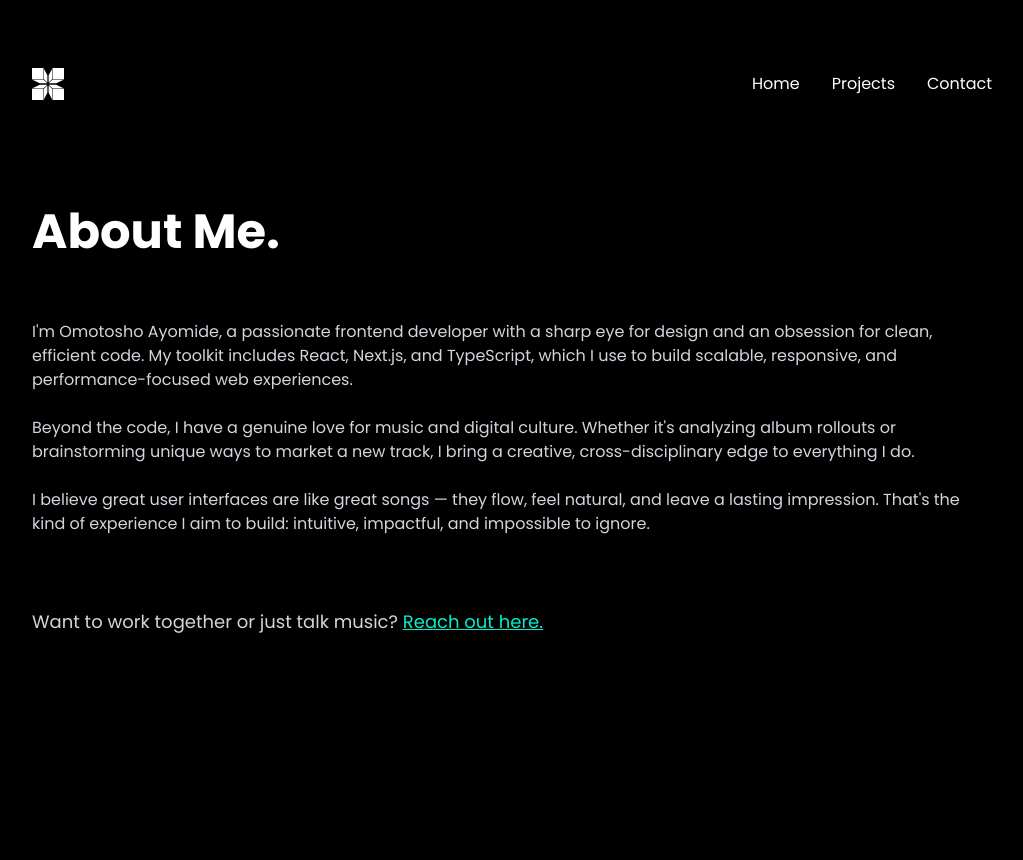
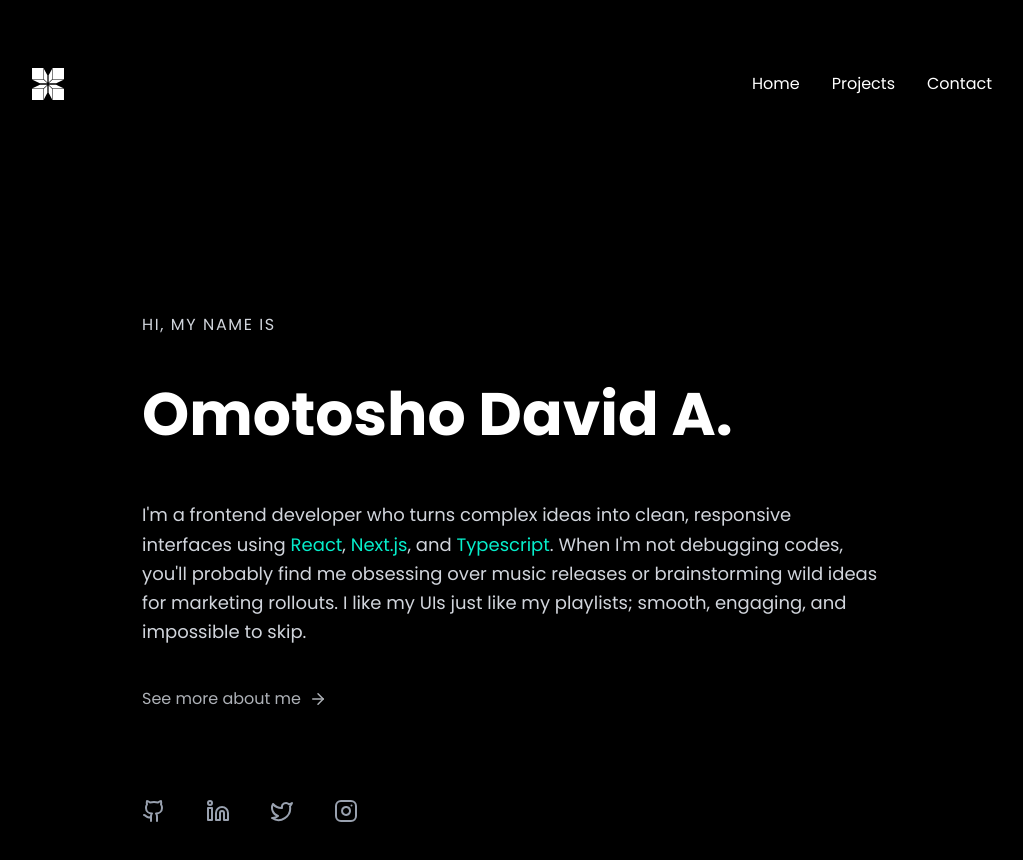
Before and after one commit to O-Midey/portfolio-v2, a Next.js app: page /about in a window 1280 px wide. Shown: the top 860 px of the page, without its empty margins (128-1151 px from the left). Built offline with nearby package versions, Linux system fonts and the light colour scheme.

Commit message:
Update page.tsx

```diff
--- a/app/about/page.tsx
+++ b/app/about/page.tsx
@@ -1,57 +1,88 @@
 "use client";
 import { motion } from "framer-motion";
-import Container from "../_components/Container";
+import { Github, Linkedin, Twitter, Instagram, ArrowRight } from "lucide-react";
+import Link from "next/link";
 
-export default function About() {
+export default function Home() {
   return (
-    <Container heading="About Me.">
-      {/* Intro Section */}
+    <main className="min-h-screen w-full md:max-w-[75%] mx-auto overflow-hidden flex items-center">
       <motion.div
+        className="px-2 md:px-20 max-w-5xl mx-auto w-full"
         initial={{ opacity: 0, y: 20 }}
         animate={{ opacity: 1, y: 0 }}
-        transition={{ duration: 0.6 }}
-        className="mb-12 text-gray-300"
+        transition={{ duration: 0.8 }}
       >
-        <p>
-          I&apos;m Omotosho Ayomide, a passionate frontend developer with a
-          sharp eye for design and an obsession for clean, efficient code. My
-          toolkit includes React, Next.js, and TypeScript, which I use to build
-          scalable, responsive, and performance-focused web experiences.
+        <motion.h1 className="text-gray-300 text-sm md:text-base tracking-widest uppercase mb-4">
+          Hi, my name is
+        </motion.h1>
+        <br />
+        <h2 className="text-white text-4xl md:text-6xl font-bold leading-tight mb-6">
+          Omotosho David A.
+        </h2>
+        <br />
+        <p className="text-gray-300 text-base md:text-lg leading-relaxed ">
+          I'm a frontend developer who turns complex ideas into clean,
+          responsive interfaces using{" "}
+          <span className="text-[#06eecb]">React</span>,{" "}
+          <span className="text-[#06eecb]">Next.js</span>, and{" "}
+          <span className="text-[#06eecb]">Typescript</span>. When I'm not
+          debugging codes, you'll probably find me obsessing over music releases
+          or brainstorming wild ideas for marketing rollouts. I like my UIs just
+          like my playlists; smooth, engaging, and impossible to skip.
         </p>
-        <br />
-        <p>
-          Beyond the code, I have a genuine love for music and digital culture.
-          Whether it&apos;s analyzing album rollouts or brainstorming unique
-          ways to market a new track, I bring a creative, cross-disciplinary
-          edge to everything I do.
-        </p>
-        <br />
-        <p>
-          I believe great user interfaces are like great songs — they flow, feel
-          natural, and leave a lasting impression. That&apos;s the kind of
-          experience I aim to build: intuitive, impactful, and impossible to
-          ignore.
-        </p>
-        <br />
+        <Link
+          href="/about"
+          className="group inline-flex items-center text-gray-300 my-10 animate-pulse hover:text-[#06eecb] duration-200 transition-all"
+        >
+          See more about me
+          <ArrowRight
+            className="ml-2 transition-transform space-x-6"
+            size={18}
+          />
+        </Link>
+        <div className="flex gap-10 mt-5 md:mt-12">
+          <Link
+            href="https://github.com/o-midey"
+            target="_blank"
+            rel="noopener noreferrer"
+          >
+            <Github
+              className="text-gray-400 hover:text-[#06eecb] transition duration-300"
+              size={24}
+            />
+          </Link>
+          <Link
+            href="https://linkedin.com/in/yourusername"
+            target="_blank"
+            rel="noopener noreferrer"
+          >
+            <Linkedin
+              className="text-gray-400 hover:text-[#06eecb] transition duration-300"
+              size={24}
+            />
+          </Link>
+          <Link
+            href="https://twitter.com/meeedzy"
+            target="_blank"
+            rel="noopener noreferrer"
+          >
+            <Twitter
+              className="text-gray-400 hover:text-[#06eecb] transition duration-300"
+              size={24}
+            />
+          </Link>
+          <Link
+            href="https://instagram.com/thismidey"
+            target="_blank"
+            rel="noopener noreferrer"
+          >
+            <Instagram
+              className="text-gray-400 hover:text-[#06eecb] transition duration-300"
+              size={24}
+            />
+          </Link>
+        </div>
       </motion.div>
-
-      {/* Optional CTA */}
-      <motion.div
-        initial={{ opacity: 0, y: 20 }}
-        animate={{ opacity: 1, y: 0 }}
-        transition={{ duration: 0.6, delay: 0.6 }}
-        className=" mt-10"
-      >
-        <p className="text-lg text-gray-300">
-          Want to work together or just talk music?{" "}
-          <a
-            href="/contact"
-            className="text-[#06eecb]  underline hover:text-[#0ffff1]"
-          >
-            Reach out here.
-          </a>
-        </p>
-      </motion.div>
-    </Container>
+    </main>
   );
 }
```
